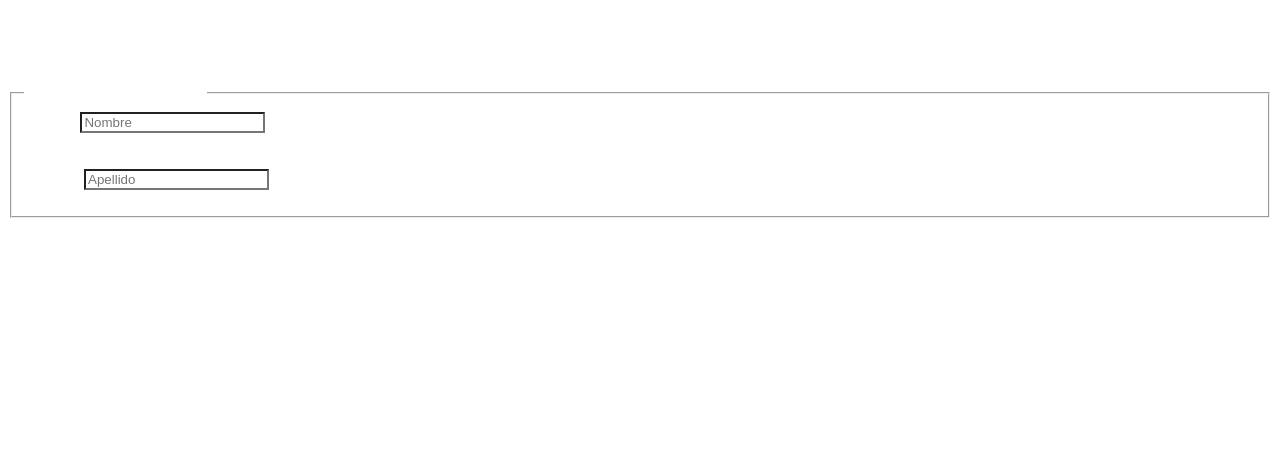
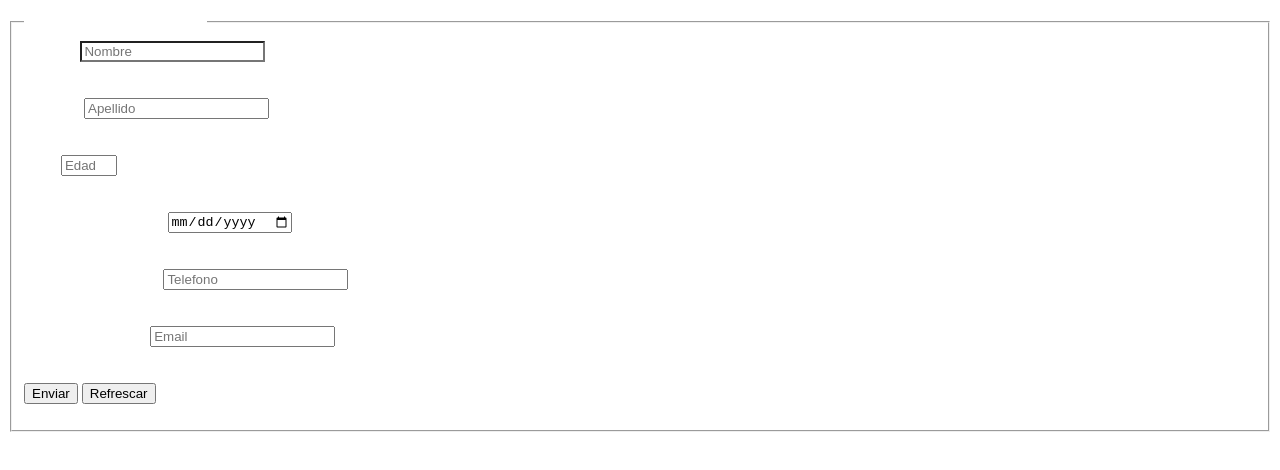
Before and after one commit to Carlos42100e/Formulario, a plain HTML site: page index.html in a window 1280 px wide. Drawn offline with Linux system fonts and the light colour scheme.

Commit message:
Update index.html

```diff
--- a/index.html
+++ b/index.html
@@ -2,21 +2,44 @@
     <head><title>Formulario</title></head>
     <body id="body">
         <link rel="stylesheet" href="style.css">
-        <p align="Center"><font color="white"><font size="8"><u><b>Formulario</b></u></font></font></p>
-        <fieldset>
-            <legend><font color="white"><font size="5"><u>Formulario Basico</u></font></font></legend>
+
+        <fieldset id="recuadro">
+            <legend><font color="white" size="5"><u>Formulario Básico</u></font></legend>
             <form action="">
                 <div class="form-group">
-                        <label for="" id="label">Nombre</label>
+                    <label for="nombre" id="label">Nombre</label>
                     <input type="text" id="nombre" name="nombre" placeholder="Nombre">
                 </div>
                 <br><br>
                 <div class="form-group">
-                        <label for="" id="label">Apellido</label>
-                        <input type="text" min="1" max="5" placeholder="Apellido" name="Apellido" id="Nombre">
+                    <label for="apellido" id="label">Apellido</label>
+                    <input type="text" placeholder="Apellido" name="apellido" id="apellido">
                 </div>
+                <br><br>
+                <div class="form-group">
+                    <label for="edad" id="label">Edad</label>
+                    <input type="number" min="1" max="80" placeholder="Edad" name="edad" id="edad">
+                </div>
+                <br><br>
+                <div class="form-group">
+                    <label for="fecha_nacimiento" id="label">Fecha De Nacimiento</label>
+                    <input type="date" placeholder="Fecha de Nacimiento" name="fecha_nacimiento" id="fecha_nacimiento">
+                </div>
+                <br><br>
+                <div class="form-group">
+                    <label for="telefono" id="label">Numero De Telefono</label>
+                    <input type="tel" placeholder="Telefono" name="telefono" id="telefono">
+                </div>
+                <br><br>
+                <div class="form-group">
+                    <label for="email" id="label">Correo Electronico</label>
+                    <input type="email" placeholder="Email" name="email" id="email">
+                </div>
+                <br><br>
+                <input type="submit" id="button" value="Enviar">
+                <input type="reset" id="button" value="Refrescar">
             </form>
-
         </fieldset>
+        <script src="jv.js"></script>
     </body>
 </html>
```
Lines whose indentation alone changed are shown as unchanged.
